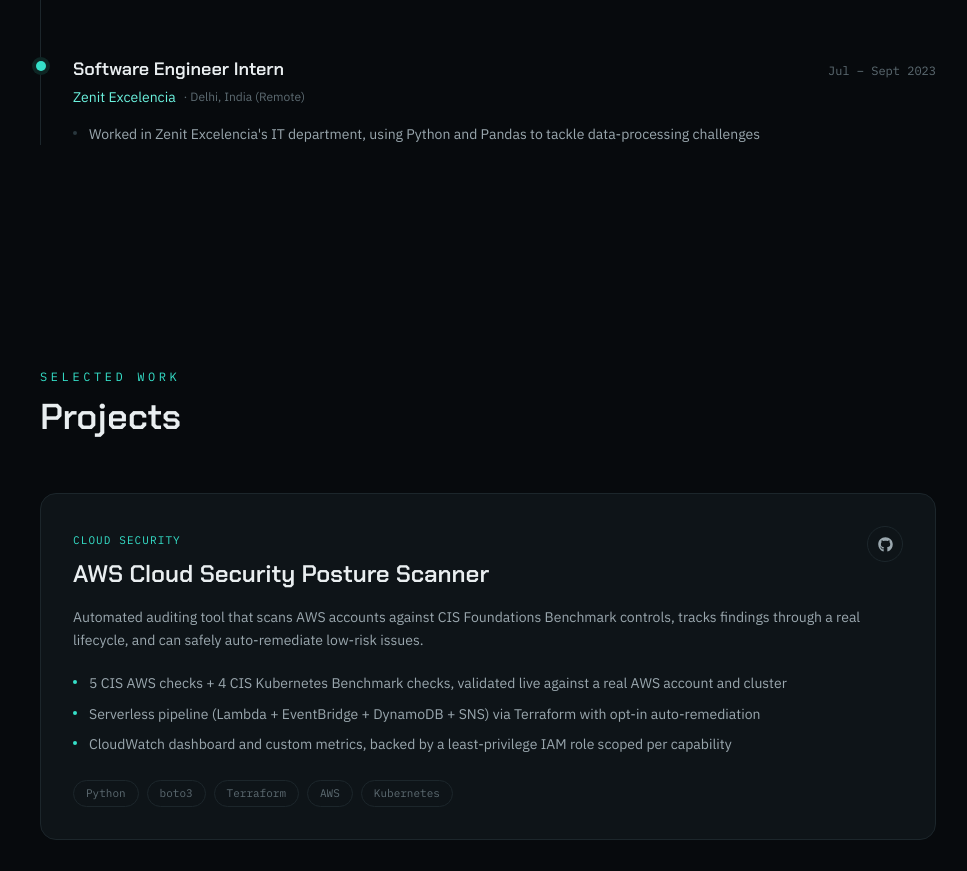
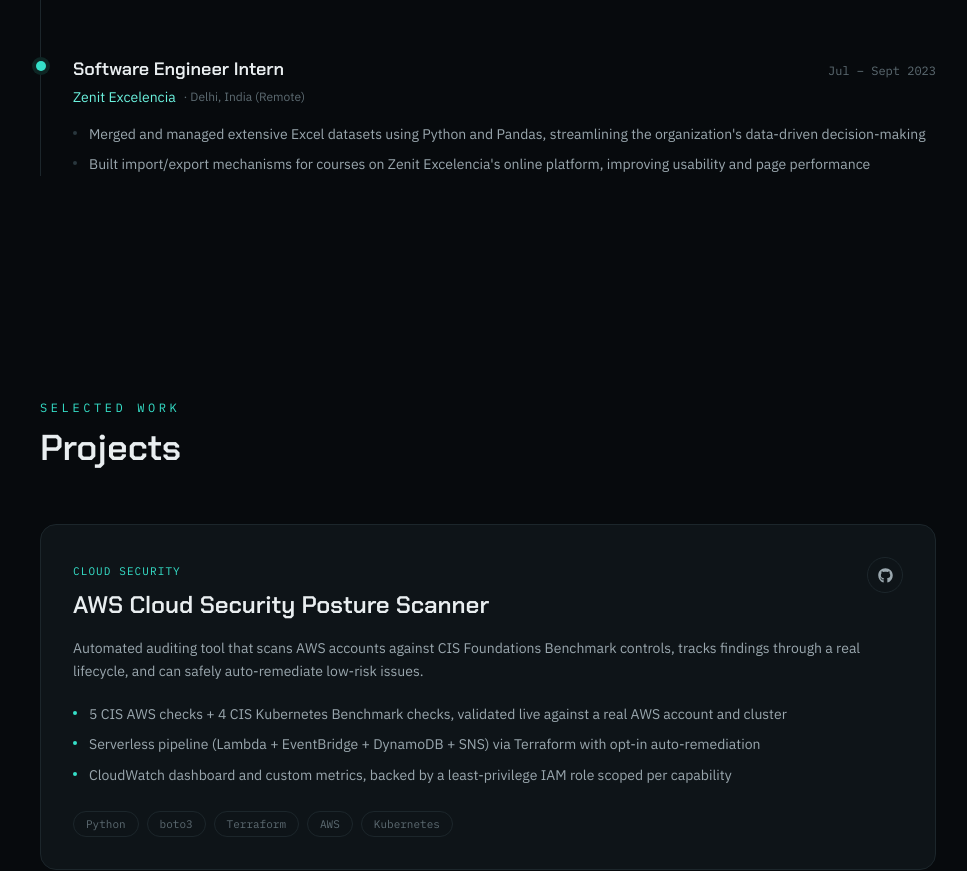
Before and after one commit to panta3/portfolio-website, a Next.js app: page / in a window 1280 px wide. Shown: the part 2140-3011 px from the top of the page, without its empty margins (152-1119 px from the left). Built offline with nearby package versions, Linux system fonts and the light colour scheme.

Commit message:
Fill in real Zenit Excelencia bullets from full LinkedIn description

```diff
--- a/src/data/resume.ts
+++ b/src/data/resume.ts
@@ -136,7 +136,8 @@
     location: "Delhi, India (Remote)",
     period: "Jul – Sept 2023",
     bullets: [
-      "Worked in Zenit Excelencia's IT department, using Python and Pandas to tackle data-processing challenges",
+      "Merged and managed extensive Excel datasets using Python and Pandas, streamlining the organization's data-driven decision-making",
+      "Built import/export mechanisms for courses on Zenit Excelencia's online platform, improving usability and page performance",
     ],
   },
 ];
```
